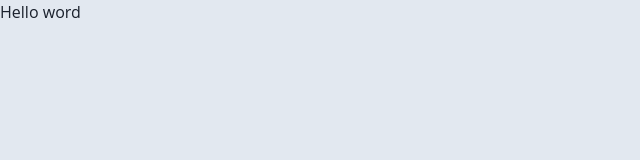
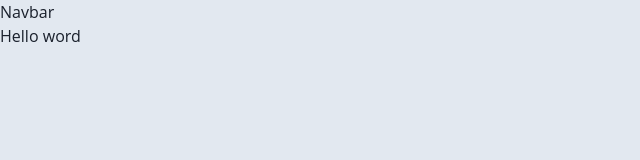
Before and after one commit to elmergustavo/reddit-clone, a Next.js app: page / in a window 1280 px wide. Shown: the top 160 px of the page, without its empty margins (0-640 px from the left). Built offline with nearby package versions, Linux system fonts and the light colour scheme.

Commit message:
layout create

```diff
--- /dev/null
+++ b/src/components/Layout/Layout.tsx
@@ -0,0 +1,19 @@
+import React from "react";
+import Navbar from "../Navbar/Navbar";
+
+interface Props {
+  children?: React.ReactNode;
+}
+
+const Layout: React.FC<Props> = ({ children }) => {
+  // useAuth(); // will implement later at end of tutorial
+
+  return (
+    <>
+      <Navbar />
+      {children}
+    </>
+  );
+};
+
+export default Layout;
--- /dev/null
+++ b/src/components/Navbar/Navbar.tsx
@@ -0,0 +1,8 @@
+import React from 'react';
+
+
+const Navbar:React.FC = () => {
+
+    return <div>Navbar</div>
+}
+export default Navbar;
--- a/src/pages/_app.tsx
+++ b/src/pages/_app.tsx
@@ -1,12 +1,14 @@
-
-import type { AppProps } from 'next/app'
-import { ChakraProvider } from '@chakra-ui/react'
-import {  theme } from "../chakra/theme"
+import type { AppProps } from "next/app";
+import { ChakraProvider } from "@chakra-ui/react";
+import { theme } from "../chakra/theme";
+import Layout from "../components/Layout/Layout";
 
 export default function App({ Component, pageProps }: AppProps) {
   return (
     <ChakraProvider theme={theme}>
-      <Component {...pageProps} />
+      <Layout>
+        <Component {...pageProps} />
+      </Layout>
     </ChakraProvider>
-  )
+  );
 }
```
